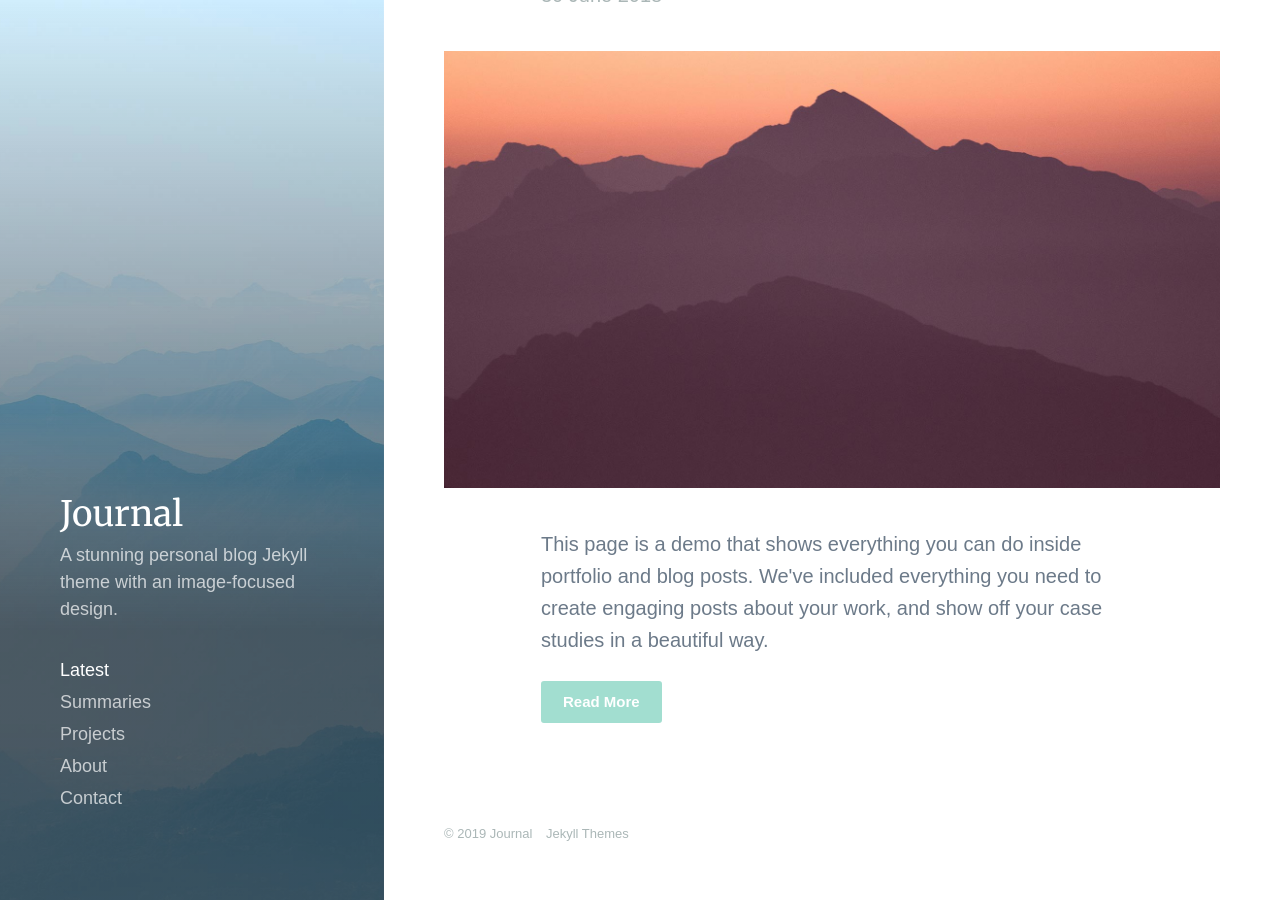
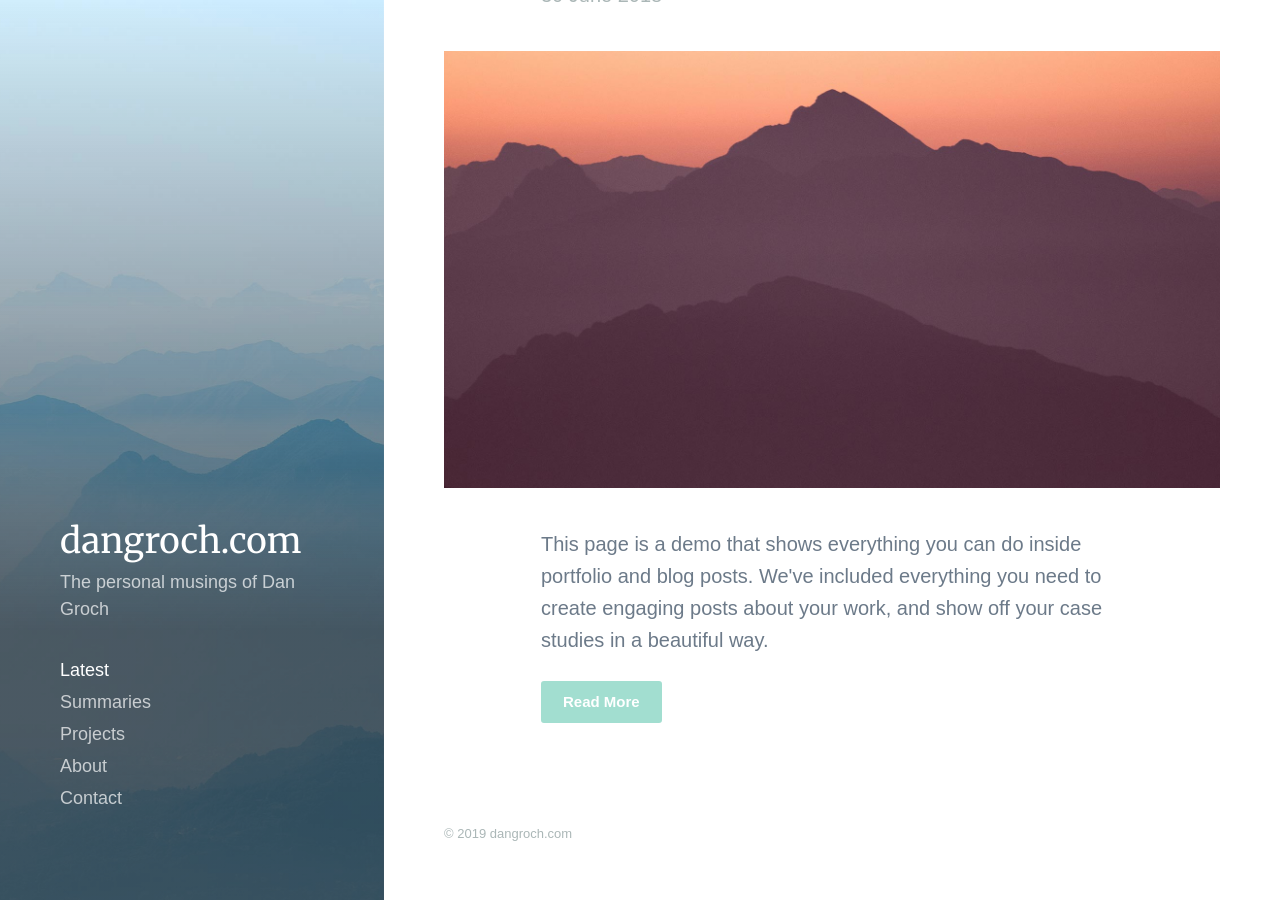
Before and after one commit to dgroch/dgroch.github.io, a Jekyll site: the page built from index.html, in a window 1280 px wide and 900 px high, scrolled down 133 px. Built offline with Jekyll 4.4.1, drawn with Linux system fonts in a browser that asks for light colours; nearby versions of some CDN libraries; some web fonts are replaced; the list of posts is cut into pages by our own code.

Commit message:
rename site

```diff
--- a/_data/settings.yml
+++ b/_data/settings.yml
@@ -1,6 +1,6 @@
 basic_settings:
-  site_title: Journal
-  site_tagline: A stunning personal blog Jekyll theme with an image-focused design.
+  site_title: dangroch.com
+  site_tagline: The personal musings of Dan Groch
   favicon_image: /images/favicon.png
 
 header_settings:
--- a/_includes/footer.html
+++ b/_includes/footer.html
@@ -2,7 +2,6 @@
 
 	<div class="footer__copyright">
 		<span>© {{ 'now' | date: "%Y" }} {{ site.data.settings.basic_settings.site_title }}</span>
-		<a href="https://jekyllthemes.io" target="_blank">Jekyll Themes</a>
 	</div>
 
 </footer>
```
